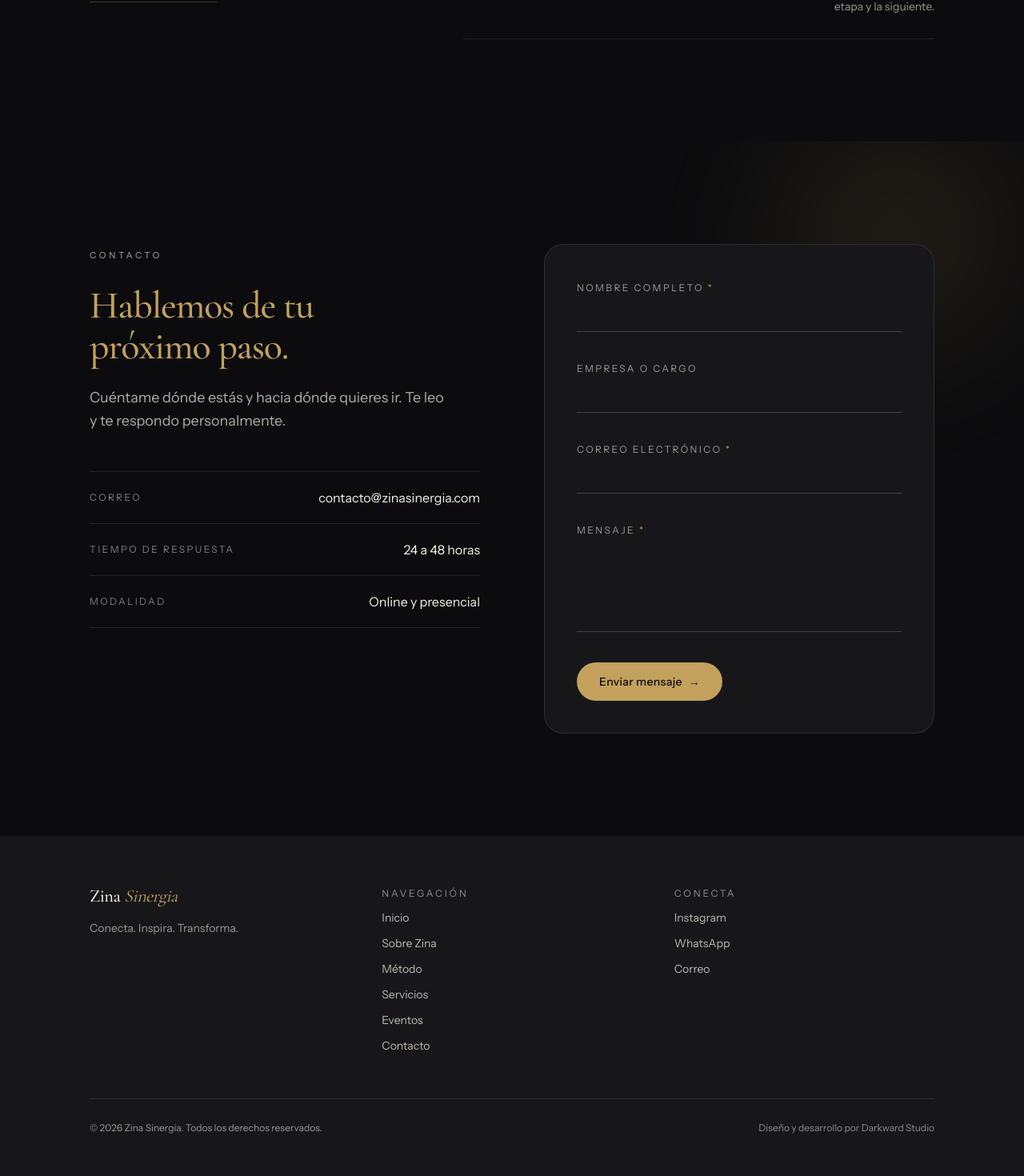
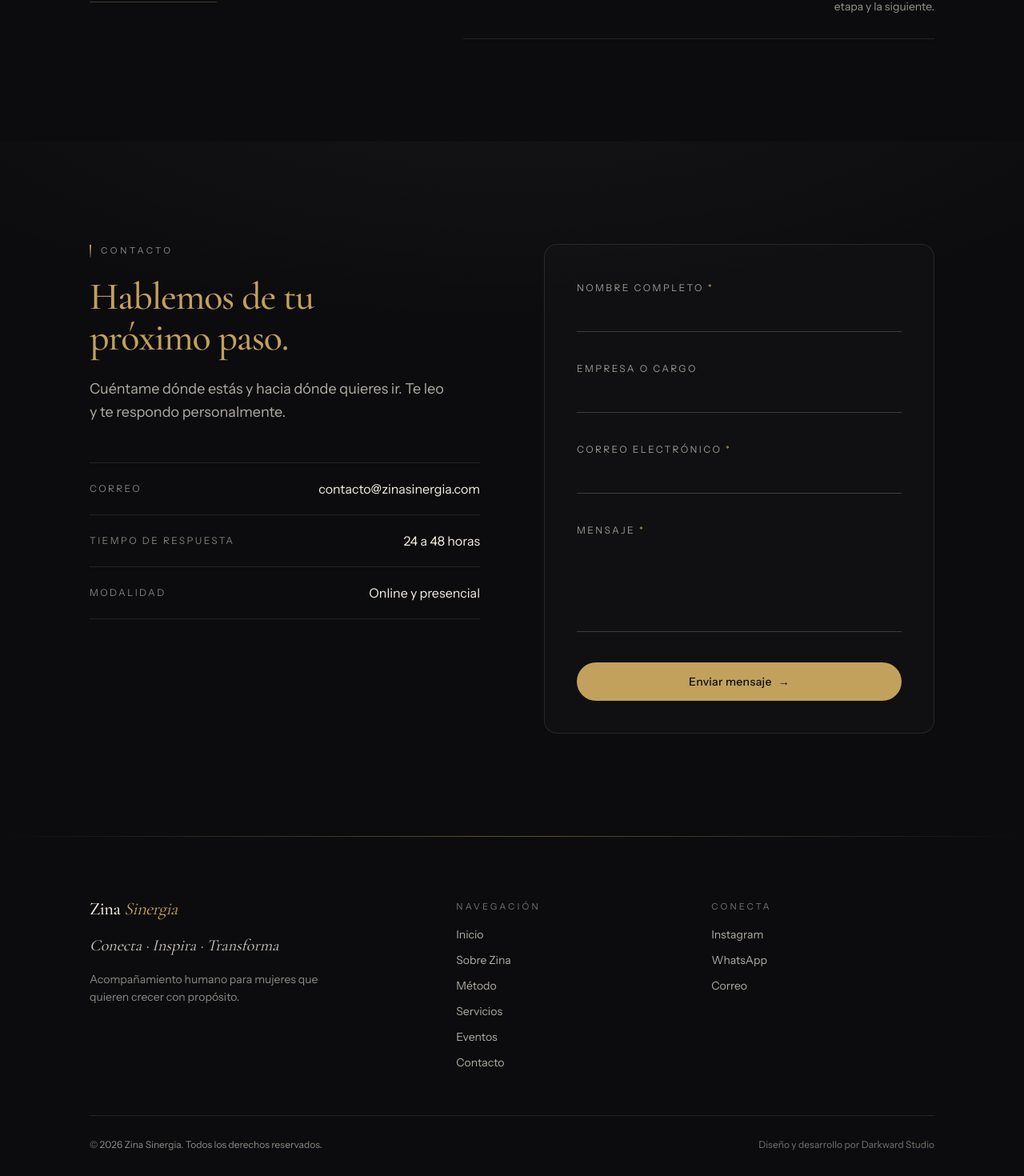
Before and after one commit to JHStudio-dev/ZinaSinergia-web, a Next.js app: page / in a window 1280 px wide. Shown: the part 6689-8159 px from the top of the page at 80% size. Built offline with nearby package versions, Linux system fonts and the light colour scheme.

Commit message:
style: redesign contact experience

```diff
--- a/src/components/layout/Footer.tsx
+++ b/src/components/layout/Footer.tsx
@@ -1,6 +1,12 @@
 import { Container } from "@/components/ui/Container";
 import { Wordmark } from "@/components/ui/Wordmark";
 import { isExternalHref, mailtoUrl, site, whatsappUrl } from "@/data/site";
+
+const tagline = site.footer.tagline
+  .split(".")
+  .map((part) => part.trim())
+  .filter(Boolean)
+  .join(" · ");
 
 export function Footer() {
   const year = new Date().getFullYear();
@@ -15,25 +21,31 @@ export function Footer() {
   ];
 
   return (
-    <footer className="bg-carbon text-ivory">
-      <Container className="py-16">
-        <div className="grid gap-10 md:grid-cols-3">
+    <footer className="relative bg-night text-ivory">
+      <span className="zs-rule absolute inset-x-0 top-0" aria-hidden />
+
+      <Container className="py-16 sm:py-20">
+        <div className="grid gap-12 md:grid-cols-[1.5fr_1fr_1fr] md:gap-10">
           <div>
             <Wordmark tone="dark" />
-            <p className="mt-4 max-w-xs text-sm leading-relaxed text-ivory/60">
-              {site.footer.tagline}
+            <p className="mt-5 font-display text-xl italic leading-snug text-ivory/85">
+              {tagline}
+            </p>
+            <p className="mt-4 max-w-xs text-sm leading-relaxed text-ivory/55">
+              Acompañamiento humano para mujeres que quieren crecer con
+              propósito.
             </p>
           </div>
 
           <nav aria-label="Navegación del pie" className="flex flex-col gap-3">
-            <p className="text-xs uppercase tracking-[0.24em] text-ivory/55">
+            <p className="mb-1 text-[0.7rem] uppercase tracking-[0.28em] text-ivory/45">
               Navegación
             </p>
             {site.nav.map((item) => (
               <a
                 key={item.href}
                 href={item.href}
-                className="w-fit text-sm text-ivory/75 transition-colors duration-300 hover:text-gold"
+                className="w-fit text-sm text-ivory/70 transition-colors duration-300 hover:text-gold"
               >
                 {item.label}
               </a>
@@ -41,7 +53,7 @@ export function Footer() {
           </nav>
 
           <div className="flex flex-col gap-3">
-            <p className="text-xs uppercase tracking-[0.24em] text-ivory/55">
+            <p className="mb-1 text-[0.7rem] uppercase tracking-[0.28em] text-ivory/45">
               Conecta
             </p>
             {socials.map((link) => {
@@ -50,7 +62,7 @@ export function Footer() {
                 <a
                   key={link.label}
                   href={link.href}
-                  className="w-fit text-sm text-ivory/75 transition-colors duration-300 hover:text-gold"
+                  className="w-fit text-sm text-ivory/70 transition-colors duration-300 hover:text-gold"
                   {...(external
                     ? { target: "_blank", rel: "noopener noreferrer" }
                     : {})}
@@ -63,10 +75,10 @@ export function Footer() {
         </div>
 
         <div className="mt-14 flex flex-col gap-3 border-t border-ivory/10 pt-7 sm:flex-row sm:items-center sm:justify-between">
-          <p className="text-xs text-ivory/60">
+          <p className="text-xs text-ivory/55">
             © {year} {site.brand.name}. Todos los derechos reservados.
           </p>
-          <p className="text-xs text-ivory/55">{site.footer.credit}</p>
+          <p className="text-xs text-ivory/45">{site.footer.credit}</p>
         </div>
       </Container>
     </footer>
--- a/src/components/sections/Contact.tsx
+++ b/src/components/sections/Contact.tsx
@@ -3,7 +3,6 @@
 import type { FormEvent } from "react";
 import { AnimatedReveal } from "@/components/ui/AnimatedReveal";
 import { Container } from "@/components/ui/Container";
-import { SectionLabel } from "@/components/ui/SectionLabel";
 import { site } from "@/data/site";
 
 const inputClass =
@@ -82,16 +81,15 @@ export function Contact() {
   return (
     <section
       id="contacto"
-      className="relative scroll-mt-24 overflow-hidden bg-night py-24 sm:py-32"
+      className="zs-surface scroll-mt-24 py-24 sm:py-32"
     >
-      <div aria-hidden className="pointer-events-none absolute inset-0">
-        <div className="absolute right-[-10%] top-[-20%] h-[36rem] w-[36rem] rounded-full bg-[radial-gradient(circle,rgba(194,161,92,0.12),transparent_62%)] blur-2xl" />
-      </div>
-
-      <Container className="relative grid gap-14 lg:grid-cols-2 lg:gap-20">
+      <Container className="grid gap-14 lg:grid-cols-2 lg:gap-20">
         <AnimatedReveal>
-          <SectionLabel>{contactSection.eyebrow}</SectionLabel>
-          <h2 className="mt-7 font-display text-4xl font-medium leading-[1.06] tracking-tight text-gold sm:text-5xl">
+          <p className="flex items-center gap-3 text-[0.7rem] uppercase tracking-[0.32em] text-ivory/55">
+            <span className="zs-tick h-4" />
+            {contactSection.eyebrow}
+          </p>
+          <h2 className="mt-6 font-display text-4xl font-medium leading-[1.06] tracking-tight text-gold sm:text-5xl">
             {contactSection.heading}
           </h2>
           <p className="mt-6 max-w-md text-base leading-relaxed text-ivory/70 sm:text-lg">
@@ -127,9 +125,14 @@ export function Contact() {
         <AnimatedReveal delay={140}>
           <form
             onSubmit={handleSubmit}
-            className="space-y-8 rounded-3xl border border-ivory/10 bg-carbon p-8 sm:p-10"
+            className="space-y-8 rounded-2xl border border-ivory/10 bg-carbon/40 p-8 sm:p-10"
           >
-            <Field id="nombre" label="Nombre completo" autoComplete="name" required />
+            <Field
+              id="nombre"
+              label="Nombre completo"
+              autoComplete="name"
+              required
+            />
             <Field
               id="empresa"
               label="Empresa o cargo"
@@ -146,7 +149,7 @@ export function Contact() {
 
             <button
               type="submit"
-              className="group inline-flex w-full items-center justify-center gap-2 rounded-full bg-gold px-7 py-3.5 text-sm font-medium tracking-wide text-night transition-all duration-300 hover:-translate-y-0.5 hover:bg-gold/90 sm:w-auto"
+              className="group inline-flex w-full items-center justify-center gap-2 rounded-full bg-gold px-7 py-3.5 text-sm font-medium tracking-wide text-night transition-all duration-300 hover:-translate-y-0.5 hover:bg-[color-mix(in_srgb,var(--color-gold)_90%,white)]"
             >
               {contactSection.submitLabel}
               <span className="transition-transform duration-300 group-hover:translate-x-0.5">
```
